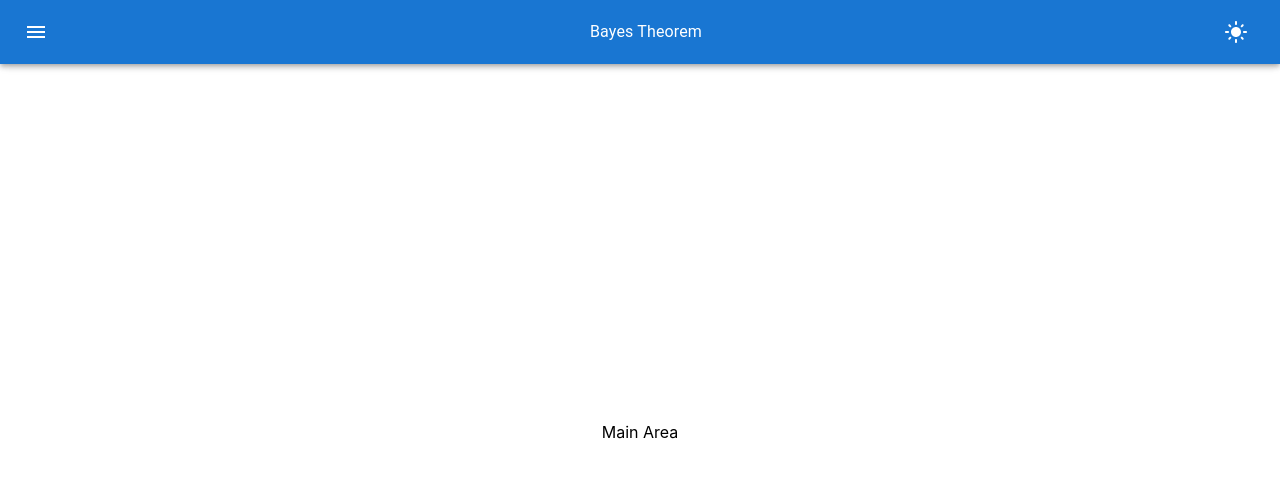
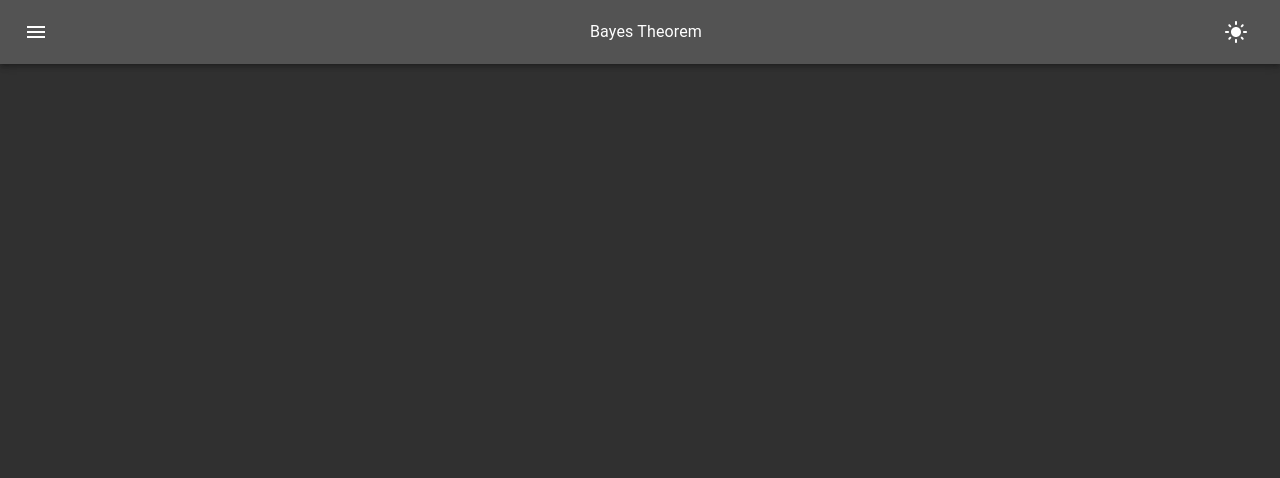
Before and after one commit to quantumsnowball/bayes-domain, a Next.js app: page / in a window 1280 px wide. Shown: the top 478 px of the page. Built offline with nearby package versions, Linux system fonts and the light colour scheme.

Commit message:
feat: integrate redux, redux-persist, theme

```diff
--- a/components/App.tsx
+++ b/components/App.tsx
@@ -1,8 +1,16 @@
-import styled from "@emotion/styled"
-import Main from "./Main"
-import MenuBar from "./MenuBar"
-import { CenterContent } from "./styled/containers"
+import { store, persistor, RootState } from '../redux/store'
+import { Provider, useDispatch, useSelector } from 'react-redux'
+import { PersistGate } from 'redux-persist/integration/react'
+import { createTheme, styled, ThemeProvider } from '@mui/material'
+import { CustomFC } from '../types'
+import MenuBar from './MenuBar'
+import Main from './Main'
+import { CenterContent } from './styled/containers'
+import { useCallback, useEffect } from 'react'
+import chooseTheme from '../styles/theme'
 
+
+const defaultTheme = createTheme()
 
 const FlexColumnDiv = styled(CenterContent('div'))`
   /* cover full viewport */
@@ -11,16 +19,45 @@ const FlexColumnDiv = styled(CenterContent('div'))`
   width: 100%;
   justify-content: space-between;
   /* theme */
-  /* TODO */
+  color: ${props => props.theme.palette.text.primary};
+  background-color: ${props => props.theme.palette.background.default};
 `
 
-const App = () => {
+const App: CustomFC = ({ children }) => {
   return (
     <FlexColumnDiv id="app-ctn">
       <MenuBar />
-      <Main />
+      <Main> {children} </Main>
     </FlexColumnDiv>
   )
 }
 
-export default App
+const ThemeWrapper: CustomFC = ({ children }) => {
+  const mode = useSelector((s: RootState) => s.theme.mode)
+  const name = useSelector((s: RootState) => s.theme.name)
+  const theme = useCallback(() => createTheme(chooseTheme(name)(mode)), [name, mode])
+
+  useEffect(() => {
+    document.body.style.backgroundColor = theme().palette.background.default
+  }, [theme])
+
+  return (
+    <ThemeProvider theme={defaultTheme}>
+      <ThemeProvider theme={theme}>
+        <App> {children} </App>
+      </ThemeProvider>
+    </ThemeProvider>
+  )
+}
+
+const ReduxWrapper: CustomFC = ({ children }) => {
+  return (
+    <Provider store={store}>
+      <PersistGate loading={null} persistor={persistor}>
+        <ThemeWrapper> {children} </ThemeWrapper>
+      </PersistGate>
+    </Provider>
+  )
+}
+
+export default ReduxWrapper
--- a/components/Main/index.tsx
+++ b/components/Main/index.tsx
@@ -1,15 +1,16 @@
 import { Stretch, CenterContent, Overflow } from '../styled/containers'
 import { styled } from '@mui/material'
+import { CustomFC } from '../../types'
 
 
 // .main-ctn
 const CenteredDiv = styled(Overflow(Stretch(CenterContent('div'))))`
 `
 
-const Main = () => {
+const Main: CustomFC = ({ children }) => {
   return (
     <CenteredDiv id='main-ctn'>
-      <span>Main Area</span>
+      {children}
     </CenteredDiv>
   )
 }
--- a/package.json
+++ b/package.json
@@ -13,14 +13,18 @@
     "@emotion/styled": "^11.10.5",
     "@mui/icons-material": "^5.10.15",
     "@mui/material": "^5.10.15",
+    "@reduxjs/toolkit": "^1.9.0",
     "@types/node": "18.11.9",
     "@types/react": "18.0.25",
     "@types/react-dom": "18.0.9",
+    "@types/react-redux": "^7.1.24",
     "eslint": "8.28.0",
     "eslint-config-next": "13.0.5",
     "next": "13.0.5",
     "react": "18.2.0",
     "react-dom": "18.2.0",
+    "react-redux": "^8.0.5",
+    "redux-persist": "^6.0.0",
     "typescript": "4.9.3"
   }
 }
--- /dev/null
+++ b/redux/slices/layoutSlice.ts
@@ -0,0 +1,22 @@
+import { createSlice } from '@reduxjs/toolkit'
+
+
+const layoutSlice = createSlice({
+  name: 'layout',
+  initialState: {
+    // menuThemeExpanded: false,
+    menuAboutExpanded: false
+  },
+  reducers: {
+    // toggleMenuThemeExpanded: s => {
+    //   s.menuThemeExpanded = !s.menuThemeExpanded
+    // },
+    toggleMenuAboutExpanded: s => {
+      s.menuAboutExpanded = !s.menuAboutExpanded
+    }
+  }
+})
+
+export const layoutActions = layoutSlice.actions
+
+export const layoutReducer = layoutSlice.reducer
--- /dev/null
+++ b/redux/slices/themeSlice.ts
@@ -0,0 +1,23 @@
+import { createSlice, PayloadAction } from '@reduxjs/toolkit'
+import { ColorMode, ThemeName } from '../../types'
+
+
+const themeSlice = createSlice({
+  name: 'theme',
+  initialState: {
+    name: 'elementary' as ThemeName,
+    mode: 'dark' as ColorMode
+  },
+  reducers: {
+    toggleMode: s => {
+      s.mode = s.mode === 'light' ? 'dark' : 'light'
+    },
+    setTheme: (s, a: PayloadAction<ThemeName>) => {
+      s.name = a.payload
+    }
+  }
+})
+
+export const themeActions = themeSlice.actions
+
+export const themeReducer = themeSlice.reducer
--- /dev/null
+++ b/redux/store.ts
@@ -0,0 +1,34 @@
+import { configureStore } from '@reduxjs/toolkit'
+import { combineReducers } from 'redux'
+import {
+  persistReducer, persistStore,
+  FLUSH, REHYDRATE, PAUSE, PERSIST, PURGE, REGISTER,
+} from 'redux-persist'
+import storage from 'redux-persist/lib/storage'
+import { themeReducer } from './slices/themeSlice'
+import { layoutReducer } from './slices/layoutSlice'
+
+
+// reducers
+const rootReducer = combineReducers({
+  theme: themeReducer,
+  layout: layoutReducer
+})
+
+// store
+export const store = configureStore({
+  reducer: persistReducer({ key: 'root', storage, blacklist: ['content'] }, rootReducer),
+  middleware: (getDefaultMiddleware) =>
+    getDefaultMiddleware({
+      serializableCheck: {
+        ignoredActions: [FLUSH, REHYDRATE, PAUSE, PERSIST, PURGE, REGISTER],
+      }
+    })
+})
+
+// persistor
+export const persistor = persistStore(store)
+
+export type RootState = ReturnType<typeof rootReducer>
+
+export type AppDispatch = typeof store.dispatch
--- /dev/null
+++ b/styles/theme.ts
@@ -0,0 +1,150 @@
+import { PaletteMode } from '@mui/material'
+import { ThemeName } from '../types'
+
+
+const elementary = (mode: PaletteMode) => ({
+  palette: {
+    mode,
+    ...(mode === 'light'
+      ? {
+        // palette values for light mode
+        background: {
+          default: '#fafafa',
+          paper: '#ffffff',
+        },
+      }
+      : {
+        // palette values for dark mode
+        background: {
+          default: '#303030',
+          paper: '#424242',
+        },
+      }),
+  },
+})
+
+const beach = (mode: PaletteMode) => ({
+  palette: {
+    mode,
+    ...(mode === 'light'
+      ? {
+        // palette values for light mode
+        background: {
+          default: '#fff59d',
+          paper: '#fff9c4',
+        },
+      }
+      : {
+        // palette values for dark mode
+        background: {
+          default: '#433d25',
+          paper: '#484834',
+        },
+      }),
+  },
+})
+
+const forest = (mode: PaletteMode) => ({
+  palette: {
+    mode,
+    ...(mode === 'light'
+      ? {
+        // palette values for light mode
+        primary: {
+          main: '#2e7d32',
+          light: '#4caf50',
+          dark: '#1b5e20',
+        },
+        background: {
+          default: '#81c784',
+          paper: '#a5d6a7',
+        },
+      }
+      : {
+        // palette values for dark mode
+        background: {
+          default: '#0f3311',
+          paper: '#173f1a',
+        },
+      }),
+  },
+})
+
+const rose = (mode: PaletteMode) => ({
+  palette: {
+    mode,
+    ...(mode === 'light'
+      ? {
+        // palette values for light mode
+        primary: {
+          main: '#ec407a',
+          light: '#ffcdd2',
+          dark: '#c62828',
+        },
+        background: {
+          default: '#f48fb1',
+          paper: '#ffcdd2',
+        },
+      }
+      : {
+        // palette values for dark mode
+        background: {
+          default: '#430f20',
+          paper: '#4c1e1e',
+        },
+      }),
+  },
+})
+
+const sunset = (mode: PaletteMode) => ({
+  palette: {
+    mode,
+    ...(mode === 'light'
+      ? {
+        // palette values for light mode
+        primary: {
+          main: '#ed6c02',
+          light: '#ff9800',
+          dark: '#e65100',
+        },
+        background: {
+          default: '#ff8a65',
+          paper: '#ffab91',
+        },
+      }
+      : {
+        // palette values for dark mode
+        background: {
+          default: '#541200',
+          paper: '#672309',
+        },
+      }),
+  },
+})
+
+const ocean = (mode: PaletteMode) => ({
+  palette: {
+    mode,
+    ...(mode === 'light'
+      ? {
+        // palette values for light mode
+        background: {
+          default: '#64b5f6',
+          paper: '#90caf9',
+        },
+      }
+      : {
+        // palette values for dark mode
+        background: {
+          default: '#0d283d',
+          paper: '#1f3e56',
+        },
+      }),
+  },
+})
+
+const chooseTheme = (name: ThemeName) => ({
+  elementary, beach, forest, rose, sunset, ocean
+}[name])
+
+export default chooseTheme
--- /dev/null
+++ b/types/index.ts
@@ -0,0 +1,8 @@
+import { FC, PropsWithChildren } from "react"
+
+
+export type CustomFC = FC<PropsWithChildren>
+
+export type ColorMode = 'light' | 'dark'
+
+export type ThemeName = 'elementary' | 'beach' | 'forest' | 'rose' | 'sunset' | 'ocean'
```
Also changed, not shown: 1 other file (tests, documents, lock files or other folders).
